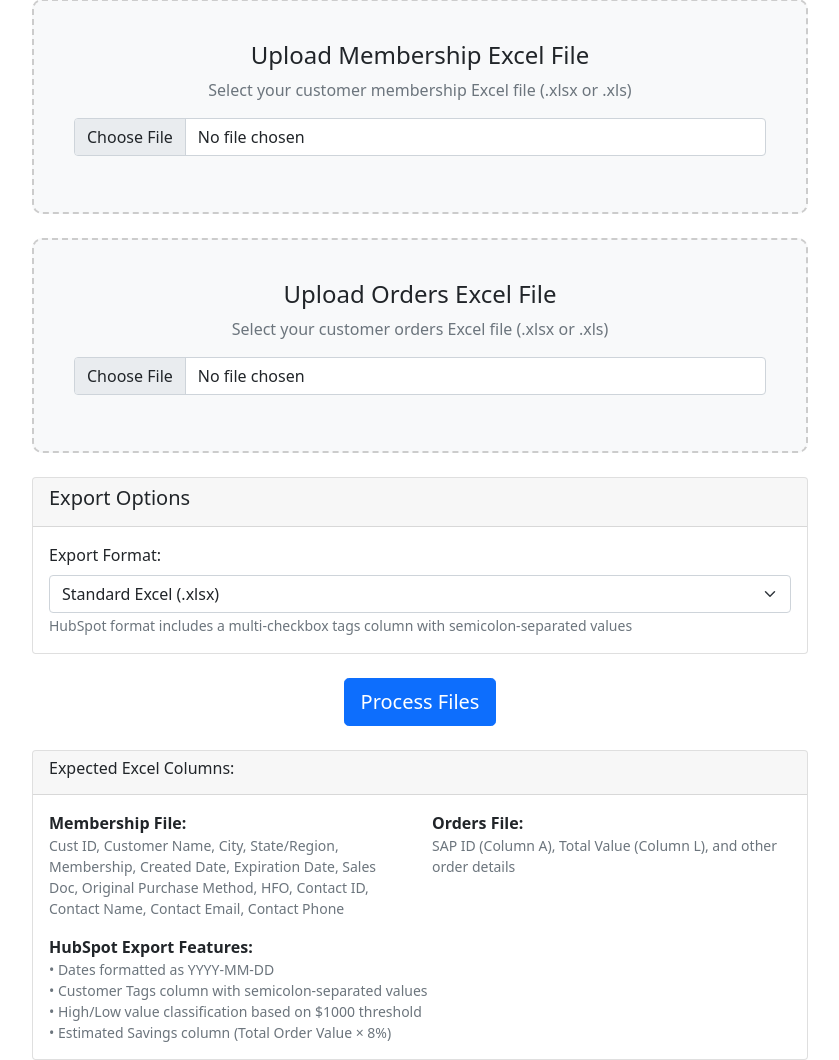
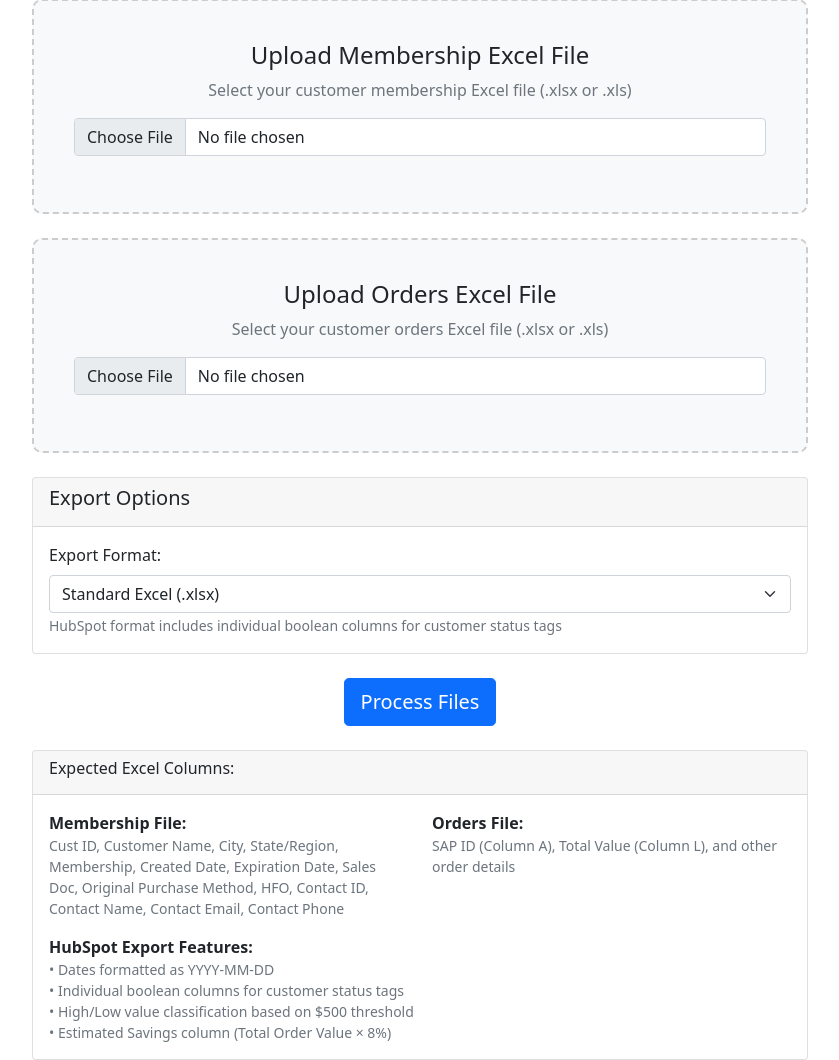
Before and after one commit to aidan-xyz/goldpan, a Flask app: page / in a window 1280 px wide. Shown: the part 349-1409 px from the top of the page, without its empty margins (220-1059 px from the left). Run offline with Flask 3, Linux system fonts and the light colour scheme.

Commit message:
Restored to '47ae21205bf2a25b59a9519d5d3e81791540d36a'
Replit-Restored-To: 47ae21205bf2a25b59a9519d5d3e81791540d36a

```diff
--- a/main.py
+++ b/main.py
@@ -114,7 +114,7 @@ def categorize_and_sort_memberships(df):
 
 def format_for_hubspot_export(df):
     """
-    Format the dataframe for HubSpot export with proper date formatting and a multi-checkbox tags column.
+    Format the dataframe for HubSpot export with proper date formatting and individual boolean tag columns.
 
     Args:
         df: DataFrame with processed membership data
@@ -142,8 +142,13 @@ def format_for_hubspot_export(df):
     hubspot_df['Days Until Expiration'] = (hubspot_df['Expiration Date_dt'] - today).dt.days
     hubspot_df['Days Since Start'] = (today - hubspot_df['Start Date_dt']).dt.days
 
-    # Initialize Customer Tags column
-    hubspot_df['Customer Tags'] = ''
+    # Initialize all tag columns as FALSE
+    hubspot_df['High-Value Customer'] = False
+    hubspot_df['Low-Value Customer'] = False
+    hubspot_df['Not Enrolled'] = False
+    hubspot_df['Active Membership'] = False
+    hubspot_df['Expiring Soon'] = False
+    hubspot_df['Recently Renewed'] = False
 
     # Apply tagging logic
     for idx, row in hubspot_df.iterrows():
@@ -152,37 +157,32 @@ def format_for_hubspot_export(df):
         total_value = row.get('Total Order Value', 0)
         membership_status = str(row.get('Membership', '')).lower()
 
-        tags = []
-
         # Check if expired or expiring within 30 days
         is_expired_or_expiring = days_until_exp <= 30
 
-        # High-Value Customer: expired/expiring within 30 days AND total order value > 1000
+        # High-Value Customer: expired/expiring within 30 days AND total order value > 500
         if is_expired_or_expiring and total_value > 1000:
-            tags.append('High-Value Customer')
+            hubspot_df.at[idx, 'High-Value Customer'] = True
 
-        # Low-Value Customer: expired/expiring within 30 days AND total order value <= 1000
+        # Low-Value Customer: expired/expiring within 30 days AND total order value <= 500
         if is_expired_or_expiring and total_value <= 1000:
-            tags.append('Low-Value Customer')
+            hubspot_df.at[idx, 'Low-Value Customer'] = True
 
         # Not Enrolled: membership status is "Not Enrolled"
         if 'not enrolled' in membership_status:
-            tags.append('Not Enrolled')
+            hubspot_df.at[idx, 'Not Enrolled'] = True
 
         # Active Membership: active and NOT expiring within 30 days
         if days_until_exp > 30:
-            tags.append('Active Membership')
+            hubspot_df.at[idx, 'Active Membership'] = True
 
         # Expiring Soon: expiring within 30 days (but not expired)
         if 0 <= days_until_exp <= 30:
-            tags.append('Expiring Soon')
+            hubspot_df.at[idx, 'Expiring Soon'] = True
 
         # Recently Renewed: start date within last 30 days
         if days_since_start <= 30:
-            tags.append('Recently Renewed')
-
-        # Join all applicable tags with semicolon
-        hubspot_df.at[idx, 'Customer Tags'] = ';'.join(tags)
+            hubspot_df.at[idx, 'Recently Renewed'] = True
 
     # Clean up temporary columns
     hubspot_df = hubspot_df.drop(['Expiration Date_dt', 'Start Date_dt', 'Days Until Expiration', 'Days Since Start'], axis=1)
--- a/templates/upload.html
+++ b/templates/upload.html
@@ -81,7 +81,7 @@
                             <option value="standard">Standard Excel (.xlsx)</option>
                             <option value="hubspot">HubSpot CSV (.csv)</option>
                         </select>
-                        <small class="text-muted">HubSpot format includes a multi-checkbox tags column with semicolon-separated values</small>
+                        <small class="text-muted">HubSpot format includes individual boolean columns for customer status tags</small>
                     </div>
                 </div>
 
@@ -119,8 +119,8 @@
                             <strong>HubSpot Export Features:</strong>
                             <small class="text-muted d-block">
                                 • Dates formatted as YYYY-MM-DD<br>
-                                • Customer Tags column with semicolon-separated values<br>
-                                • High/Low value classification based on $1000 threshold<br>
+                                • Individual boolean columns for customer status tags<br>
+                                • High/Low value classification based on $500 threshold<br>
                                 • Estimated Savings column (Total Order Value × 8%)
                             </small>
                         </div>
```
